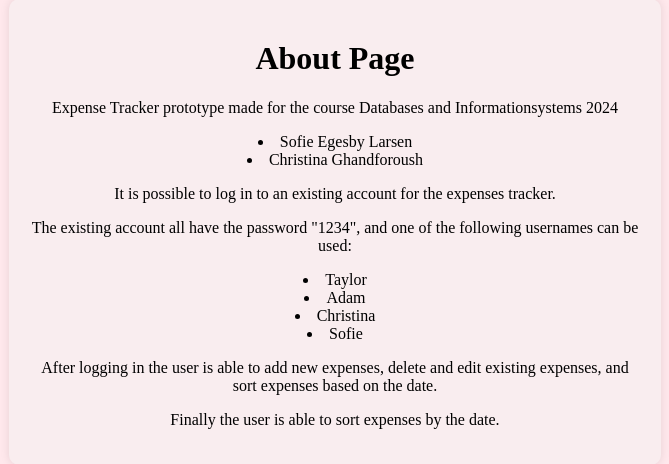
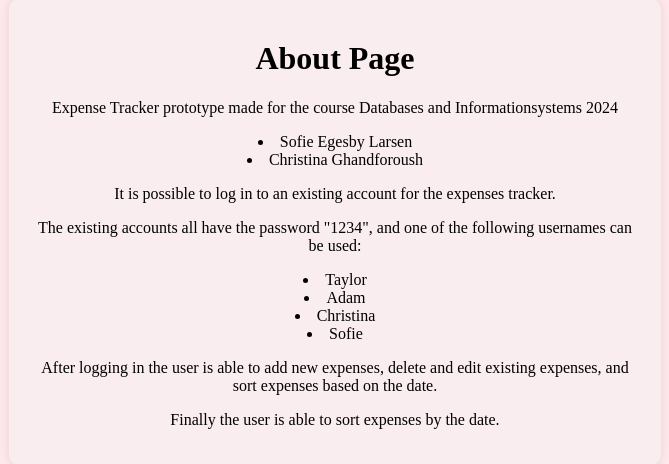
Before and after one commit to monniiaa/DIS-Project-Group-70, a Flask app: page /about in a window 1280 px wide. Shown: the part 133-597 px from the top of the page, without its empty margins (305-974 px from the left). Run offline with Flask 3, Linux system fonts and the light colour scheme; some libraries are stand-ins or nearby versions.

Commit message:
Final changes

```diff
--- a/templates/about.html
+++ b/templates/about.html
@@ -7,7 +7,7 @@
         <li>Sofie Egesby Larsen</li>
         <li>Christina Ghandforoush</li>
         <p>It is possible to log in to an existing account for the expenses tracker.</p>
-        <p>The existing account all have the password "1234", and one of the following usernames can be used:</p>
+        <p>The existing accounts all have the password "1234", and one of the following usernames can be used:</p>
         <li>Taylor</li>
         <li>Adam</li>
         <li>Christina</li>
```
Also changed, not shown: schema.sql (+0 -12 lines).
